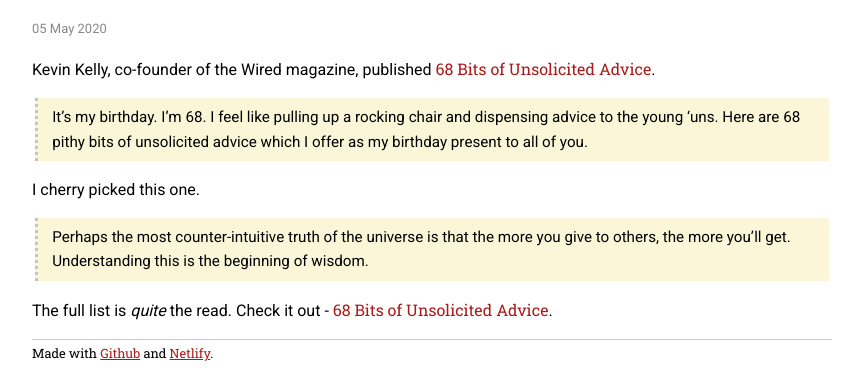
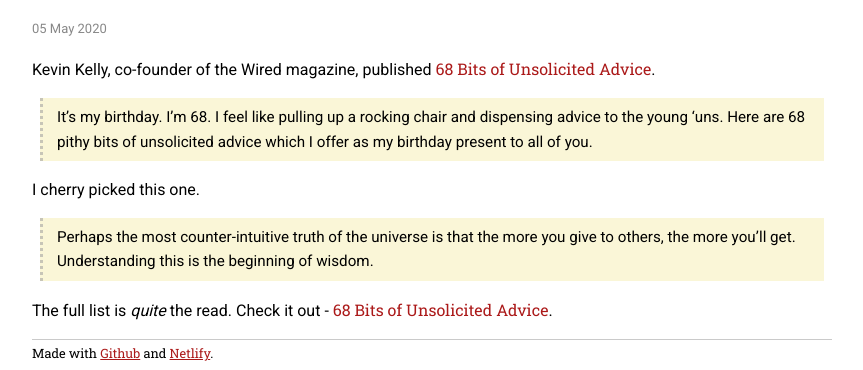
Before and after one commit to sautee/sautee.github.io, a Jekyll site: the page built from _posts/2020-05-05-kkadvice.md, in a window 1280 px wide. Shown: the part 161-531 px from the top of the page, without its empty margins (208-1071 px from the left). Built offline with Jekyll 4.4.1, drawn with Linux system fonts in a browser that asks for light colours.

Commit message:
Update site.css

```diff
--- a/css/site.css
+++ b/css/site.css
@@ -28,7 +28,7 @@
 }
 
 blockquote {
-    margin: 0 0.2em;
+    margin: 0 0.5em;
     padding: 0 0.45em;
     border-left: 0.2em dotted #9e9e9e8a;
     background-color:#faf6d7;
```
